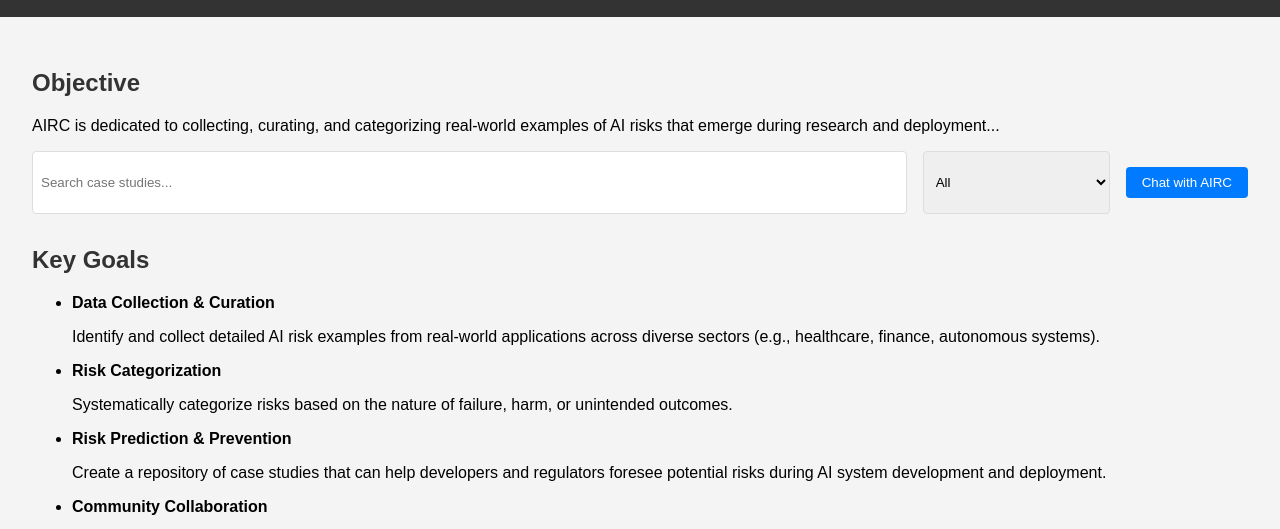
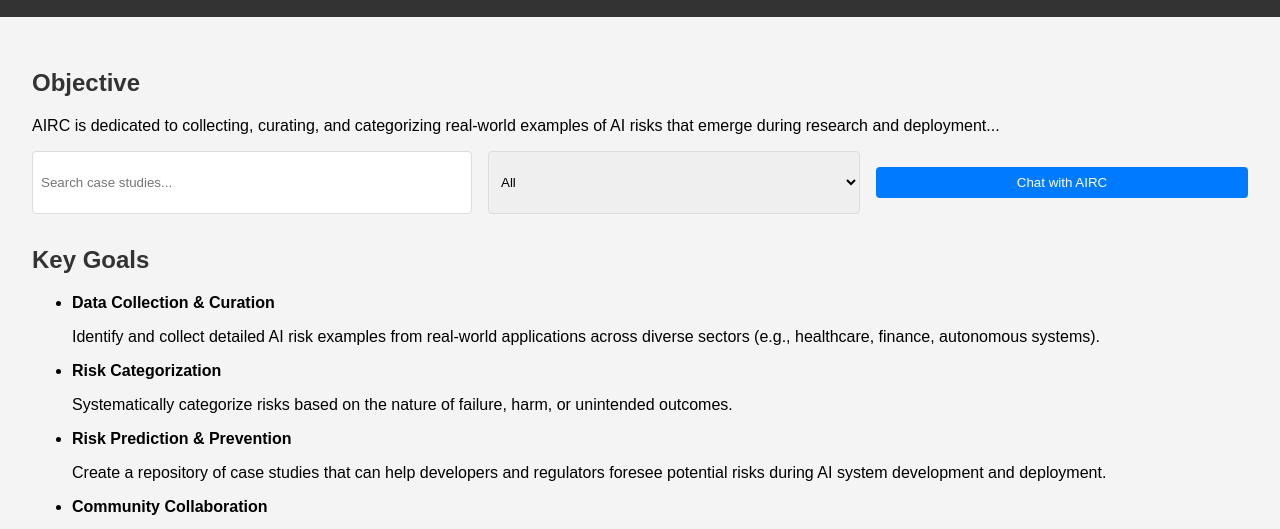
Before and after one commit to AGIFOUNDATION/AI-Risk-Collection, a plain HTML site: page index.html in a window 1280 px wide. Shown: the part 259-788 px from the top of the page. Drawn offline with Linux system fonts and the light colour scheme.

Commit message:
website udated

```diff
--- a/styles.css
+++ b/styles.css
@@ -26,26 +26,27 @@ h2 {
 
 #search-bar {
     display: flex;
-    justify-content: space-between;
+    flex-wrap: wrap;
+    gap: 1rem;
     margin-bottom: 2rem;
 }
 
 #search-input {
-    flex: 1;
+    flex: 1 1 200px;
     padding: 0.5rem;
-    margin-right: 1rem;
     border: 1px solid #ddd;
     border-radius: 4px;
 }
 
 #filter-select {
+    flex: 1 1 150px;
     padding: 0.5rem;
-    margin-right: 1rem;
     border: 1px solid #ddd;
     border-radius: 4px;
 }
 
 #chatbot-button {
+    flex: 1 1 150px;
     padding: 0.5rem 1rem;
     background-color: #007BFF;
     color: #fff;
```
